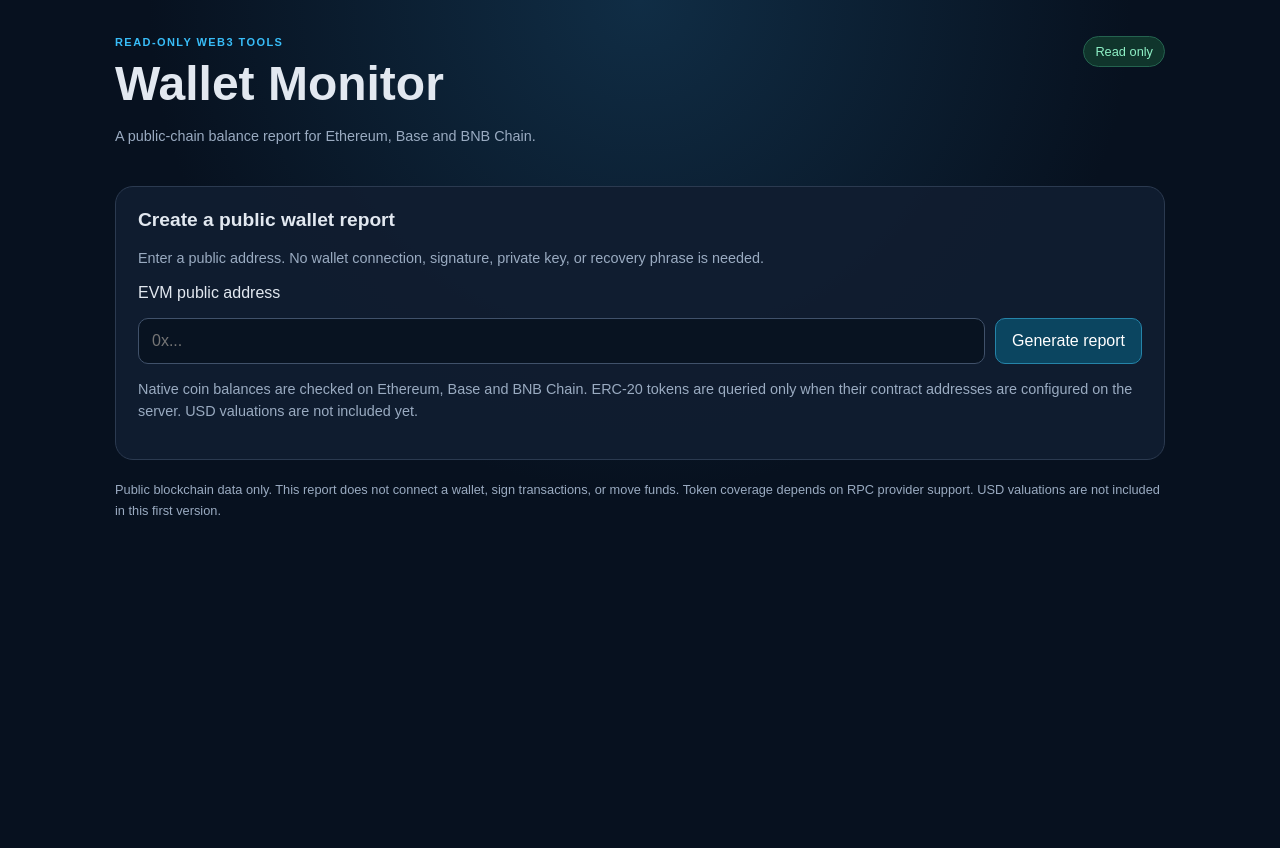
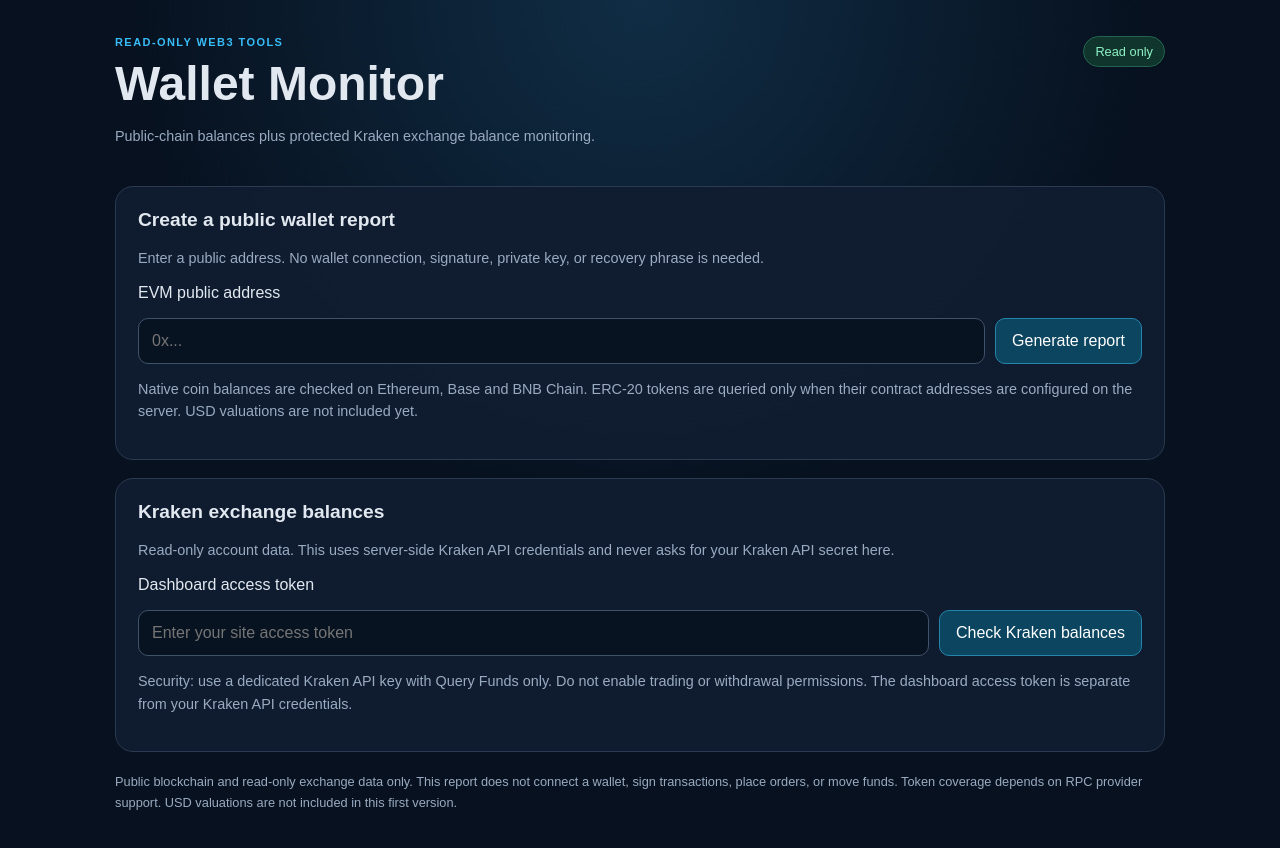
Before and after one commit to bperry080-maker/web3-crypto-exchange, a Next.js app in the folder apps/web/: page / in a window 1280 px wide. Shown: the top 848 px of the page. Before the commit the page ends 800 px from the top, so only its background shows below. Built offline with nearby package versions, Linux system fonts and the light colour scheme.

Commit message:
Add Kraken balances panel to wallet monitor

```diff
--- a/apps/web/app/page.tsx
+++ b/apps/web/app/page.tsx
@@ -1,4 +1,5 @@
 import WalletMonitor from '../components/WalletMonitor';
+import KrakenBalancePanel from '../components/KrakenBalancePanel';
 
 export default function HomePage() {
   return (
@@ -7,13 +8,14 @@ export default function HomePage() {
         <div>
           <div className="eyebrow">Read-only Web3 tools</div>
           <h1>Wallet Monitor</h1>
-          <p className="muted">A public-chain balance report for Ethereum, Base and BNB Chain.</p>
+          <p className="muted">Public-chain balances plus protected Kraken exchange balance monitoring.</p>
         </div>
         <span className="chip">Read only</span>
       </header>
       <WalletMonitor />
+      <KrakenBalancePanel />
       <footer className="footer-note">
-        Public blockchain data only. This report does not connect a wallet, sign transactions, or move funds.
+        Public blockchain and read-only exchange data only. This report does not connect a wallet, sign transactions, place orders, or move funds.
         Token coverage depends on RPC provider support. USD valuations are not included in this first version.
       </footer>
     </main>
```
